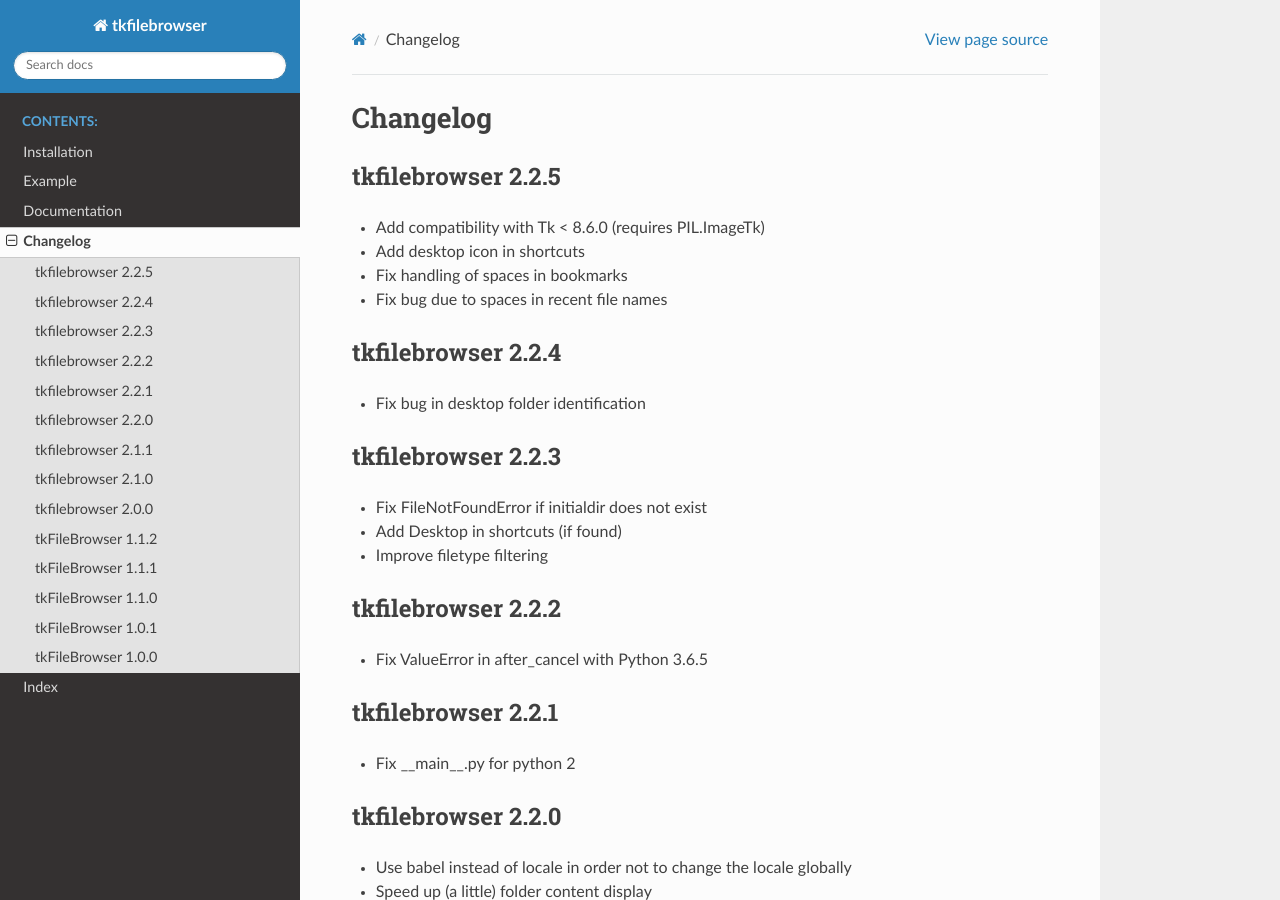
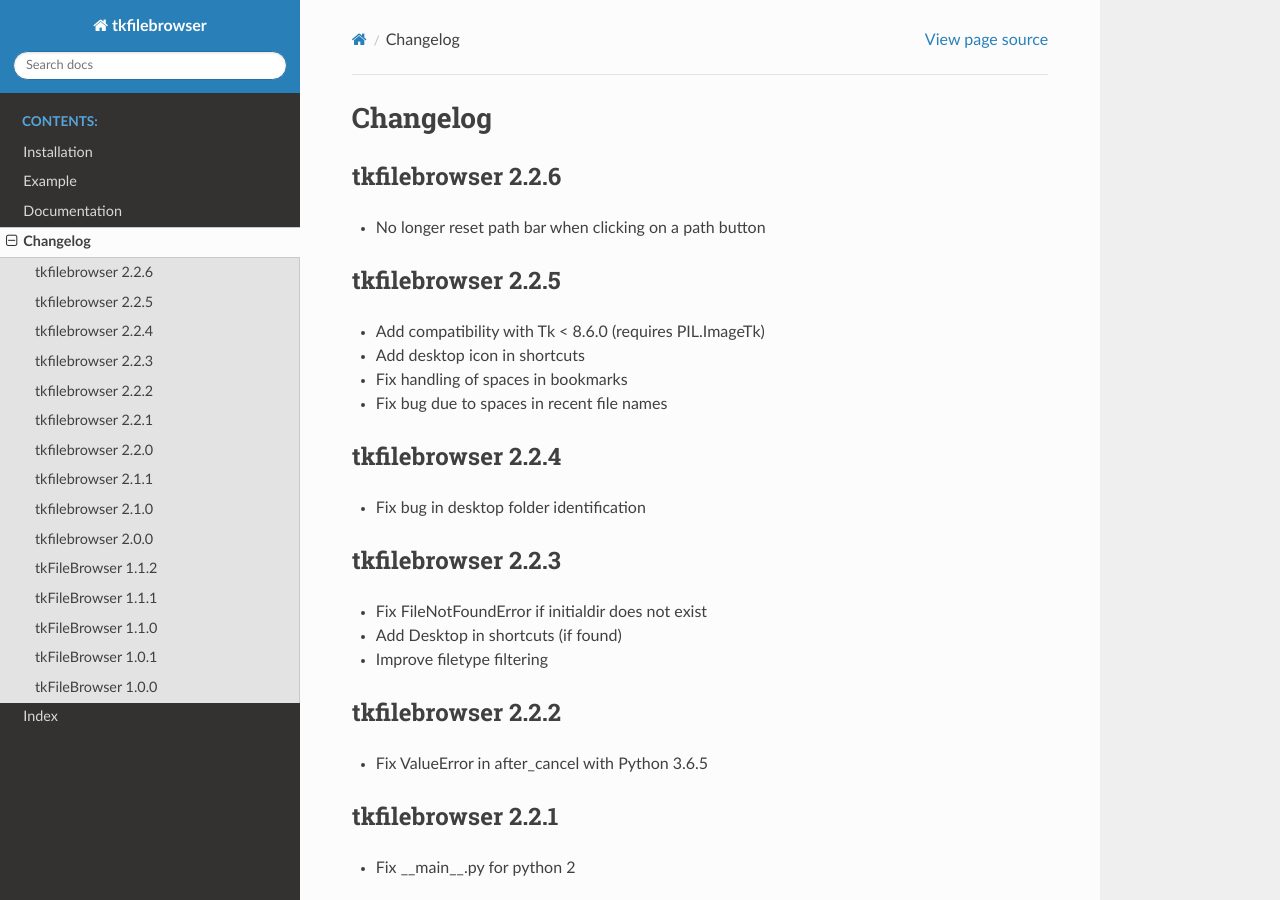
Before and after one commit to j4321/tkFileBrowser, a Sphinx documentation site: the page built from docs/changelog.rst, in a window 1280 px wide and 900 px high. Built offline with Sphinx 7.4.7 and the Read the Docs theme 2.0.0, drawn with Linux system fonts in a browser that asks for light colours.

Commit message:
No longer reset path bar when clicking on a path button

```diff
--- a/README.rst
+++ b/README.rst
@@ -122,6 +122,9 @@
 
 Changelog
 ---------
+
+- tkfilebrowser 2.2.6
+    * No longer reset path bar when clicking on a path button
 
 - tkfilebrowser 2.2.5
     * Add compatibility with Tk < 8.6.0 (requires PIL.ImageTk)
--- a/docs/changelog.rst
+++ b/docs/changelog.rst
@@ -1,5 +1,10 @@
 Changelog
 =========
+
+tkfilebrowser 2.2.6
+-------------------
+
+* No longer reset path bar when clicking on a path button
 
 tkfilebrowser 2.2.5
 -------------------
```
Also changed, not shown: 1 other file.
